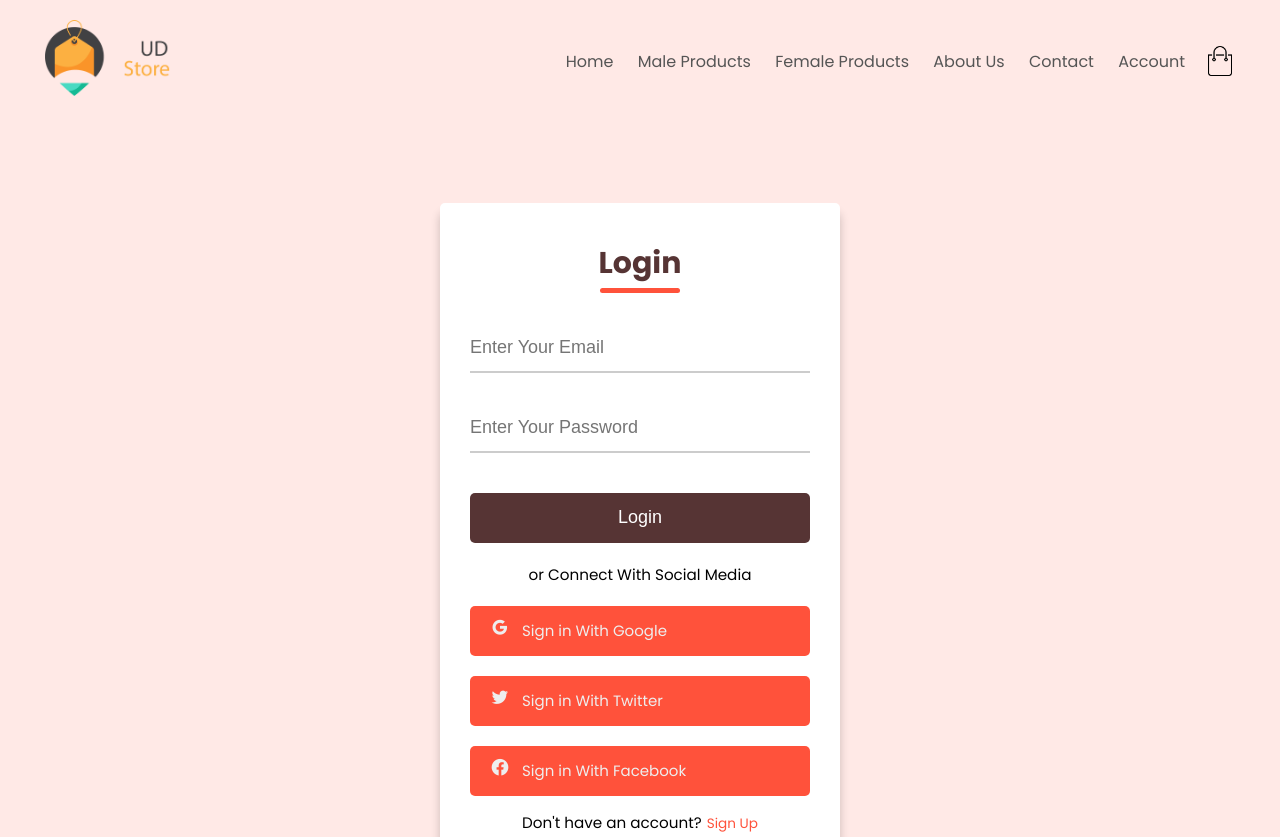
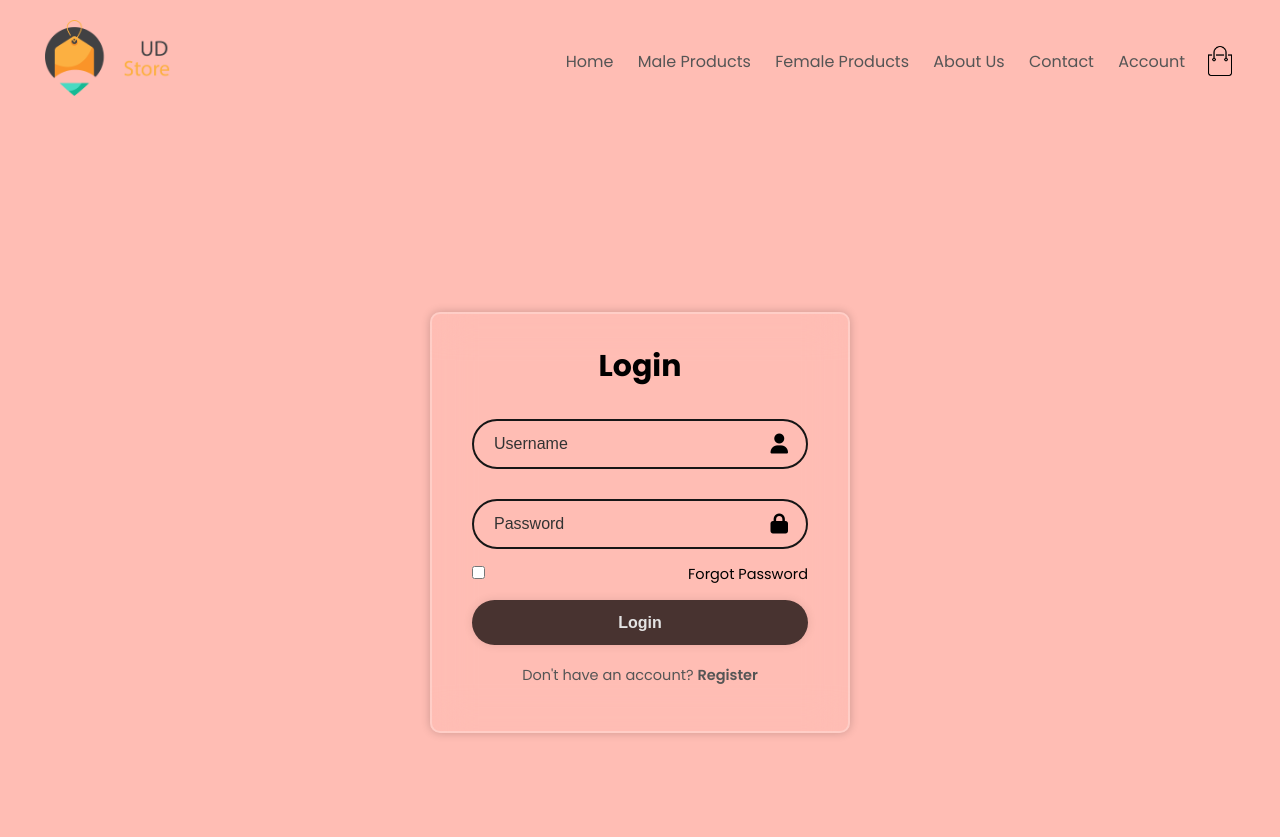
Before and after one commit to OluwaTeni1/UD-STORE, a plain HTML site: page login.html in a window 1280 px wide. Shown: the top 837 px of the page. Drawn offline with nearby package versions, Linux system fonts and the light colour scheme.

Commit message:
newupdates

```diff
--- a/css/login.css
+++ b/css/login.css
@@ -8,173 +8,122 @@
 
 body {
     font-family: 'Poppins', sans-serif;
-    background-color: #ffe9e6;
+    background-color: #ffbdb4;
 }
 
 .body {
-    display: grid;
-    margin-top: 5rem;
     width: 100%;
-    place-items: center;
-    margin-bottom: 2rem;
+    display: flex;
+    justify-content: center;
+    align-items: center;
+    min-height: 100vh;
+    background-size: cover;
+    background-position: center;
 }
 
-.login-container {
-    background: #fff;
-    max-width: 400px;
-    width: 100%;
-    padding: 10px 30px;
-    border-radius: 5px;
-    box-shadow: 0 10px 10px rgba(0, 0, 0, 0.2);
+
+.wrapper {
+    width: 420px;
+    background: transparent;
+    border: 2px solid rgba(255, 255, 255, 0.26);
+    backdrop-filter: blur(20px);
+    box-shadow: 0 0 10px rgba(0, 0, 0, 0.2);
+    color: var(--color2);
+    border-radius: 10px;
+    padding: 30px 40px;
 }
 
-.login-container form .title {
+
+.wrapper h1 {
     font-size: 30px;
-    font-weight: 700;
-    margin: 20px 0 10px 0;
-    position: relative;
-    color: #563434;
-}
-
-.login-container form .input-box {
-    width: 100%;
-    height: 50px;
-    margin-top: 30px;
-    position: relative;
-}
-
-.login-container form .input-box input {
-    width: 100%;
-    height: 100%;
-    border: none;
-    font-size: 18px;
-    outline: none;
-}
-
-.login-container form .underline::before {
-    content: "";
-    position: absolute;
-    height: 2px;
-    width: 100%;
-    background: #ccc;
-    left: 0;
-    bottom: 0;
-}
-
-.login-container form .underline::after {
-    content: "";
-    position: absolute;
-    height: 2px;
-    width: 100%;
-    background: #ffe9e6;
-    left: 0;
-    bottom: 0;
-    transform: scaleX(0);
-    transform-origin: left;
-    transition: all 0.3s ease;
-}
-
-.login-container form .input-box input:focus~.underline::after,
-.login-container form .input-box input:valid~.underline::after {
-    transform: scaleX(1);
-    transform-origin: left;
-}
-
-.login-container form .button {
-    margin: 40px 0 20px 0;
-}
-
-.login-container .input-box input[type="submit"] {
-    background: #563434;
-    font-size: 18px;
-    color: #fff;
-    border-radius: 5px;
-    cursor: pointer;
-}
-
-.login-container .input-box input[type="submit"]:hover {
-    background: #fff;
-    color: #563434;
-    transition: 0.5s all linear;
-    border: 1px solid #563434;
-}
-
-.login-container .option {
-    font-size: 0.95rem;
     text-align: center;
 }
 
-.login-container .option div {
-    display: flex;
-    align-items: center;
+.wrapper .input-box {
+    position: relative;
+    width: 100%;
+    height: 50px;
+    margin: 30px 0;
 }
 
-.option a {
-    font-size: 0.85rem;
-    align-items: center;
-    margin-bottom: 1rem;
-    padding-left: 5px;
-    color: #ff523b;;
+.input-box input {
+    width: 100%;
+    height: 100%;
+    background: transparent;
+    border: none;
+    outline: none;
+    border: 2px solid #161616;
+    border-radius: 40px;
+    font-size: 16px;
+    color: var(--color2);
+    padding: 20px 45px 20px 20px;
 }
 
-.login-container .google a,
-.login-container .twitter a,
-.login-container .facebook a {
-    display: block;
-    height: 50px;
-    width: 100%;
-    font-size: 15px;
-    text-decoration: none;
-    padding-left: 20px;
-    line-height: 50px;
-    color: #eee;
-    border-radius: 5px;
-    transition: all 0.3s ease;
+.input-box input::placeholder {
+    color: #333;
 }
 
-.login-container .google i,
-.login-container .twitter i,
-.login-container .facebook i {
-    padding-right: 12px;
+.input-box i {
+    position: absolute;
+    right: 20px;
+    top: 50%;
+    transform: translateY(-50%);
     font-size: 20px;
 }
 
-.login-container .google a {
-    background: #ff523b;
-    margin: 20px 0 15px 0;
+.wrapper .remember-forgot {
+    display: flex;
+    justify-content: space-between;
+    font-size: 14.5px;
+    margin: -15px 0 15px;
 }
 
-.login-container .google a:hover {
-    background: #780e00;
-    color: #ffffff;
-    transition: all 0.5s ease;
+.remember-forgot label .remember {
+    accent-color: #000000;
+    margin-right: 3px;
+    border: #000000;
 }
 
-.login-container .twitter a {
-    background: #ff523b;
-    margin: 20px 0 15px 0;
+.remember-forgot a {
+    color: var(--color2);
+    text-decoration: none;
 }
 
-.login-container .twitter a:hover {
-    background: #780e00;
-    color: #ffffff;
-    transition: all 0.5s ease;
+.remember-forgot a:hover {
+    text-decoration: underline;
 }
 
-.login-container .facebook a {
-    background: #ff523b;
-    margin: 20px 0 15px 0;
+.wrapper .btn-02 {
+    width: 100%;
+    height: 45px;
+    background: #483330;
+    border: none;
+    outline: none;
+    border-radius: 40px;
+    box-shadow: 0 0 10px rgba(0, 0, 0, 0.1);
+    cursor: pointer;
+    font-size: 16px;
+    color: #e4e4e4;
+    font-weight: 600;
+    transition: .25s ease;
 }
 
-.login-container .facebook a:hover {
-    background: #780e00;
-    color: #ffffff;
-    transition: all 0.5s ease;
+.wrapper .btn-02:hover {
+    background: #6c4d48;
 }
 
-@media(max-width: 540px) {
-    .login-container {
-        max-width: 400px;
-        width: 90%;
-    }
+.wrapper .register-link {
+    font-size: 14.5px;
+    text-align: center;
+    margin: 20px 0 15px;
 }
+
+.register-link p a {
+    color: var(--color2);
+    text-decoration: none;
+    font-weight: 600;
+}
+
+.register-link p a:hover {
+    text-decoration: underline;
+}
--- a/css/signup.css
+++ b/css/signup.css
@@ -10,6 +10,8 @@ body {
     font-family: 'Poppins', sans-serif;
     background-color: #ffe9e6;
 }
+
+
 .body{
     height: 100vh;
         display: flex;
--- a/login.html
+++ b/login.html
@@ -9,6 +9,7 @@
     <link rel="stylesheet" href="css/style.css">
     <link rel="stylesheet" href="css/product.css">
     <link rel="stylesheet" href="https://cdn.jsdelivr.net/npm/boxicons@latest/css/boxicons.min.css">
+    <link rel="stylesheet" href="https://cdnjs.cloudflare.com/ajax/libs/font-awesome/6.5.1/css/all.min.css">
     <link rel="stylesheet"
         href="https://cdn.jsdelivr.net/npm/@fortawesome/fontawesome-free@6.4.2/css/fontawesome.min.css">
 </head>
@@ -52,33 +53,35 @@
             <button class="btn-buy">Buy Now</button>
         </div>
     </section>
+    <div class="container">
         <div class="body">
-        <div class="login-container">
-            <form action="#">
-                <div class="title">Login</div>
-                <div class="input-box underline">
-                    <input type="text" placeholder="Enter Your Email" required>
-                    <div class="underline"></div>
+            <div class="wrapper">
+                <form action="">
+                    <h1>Login</h1>
+                    <div class="input-box">
+                        <input type="text" placeholder="Username" required>
+                        <i class="fa-solid fa-user"></i>
                     </div>
                     <div class="input-box">
-                    <input type="password" placeholder="Enter Your Password" required>
-                    <div class="underline"></div>
+                        <input type="password" placeholder="Password" required>
+                        <i class="fa-solid fa-lock"></i>
                     </div>
-                <div class="input-box button">
-                    <input type="submit" name="" value="Login">
+                    <div class="remember-forgot">
+                        <label for="">
+                            <input type="checkbox" class="remember">
+                        </label>
+                        <a href="" class="forgot">Forgot Password</a>
+                    </div>
+
+                    <button type="submit" class="btn-02">Login</button>
+
+                    <div class="register-link">
+                        <p>Don't have an account?
+                            <a href="signup.html" class="regis">Register</a>
+                        </p>
                     </div>
                 </form>
-            <div class="option">or Connect With Social Media</div>
-            <div class="google">
-                <a href=""><i class='bx bxl-google'></i>Sign in With Google</a>
             </div>
-            <div class="twitter">
-                <a href=""><i class='bx bxl-twitter'></i>Sign in With Twitter</a>
-            </div>
-            <div class="facebook">
-                <a href=""><i class='bx bxl-facebook-circle'></i>Sign in With Facebook</a>
-            </div>
-            <div class="option">Don't have an account?<a href="signup.html">Sign Up</a></div>
         </div>
     </div>
 
```
Also changed, not shown: signup.html (+48 -0 lines). Lines whose indentation alone changed are shown as unchanged.
